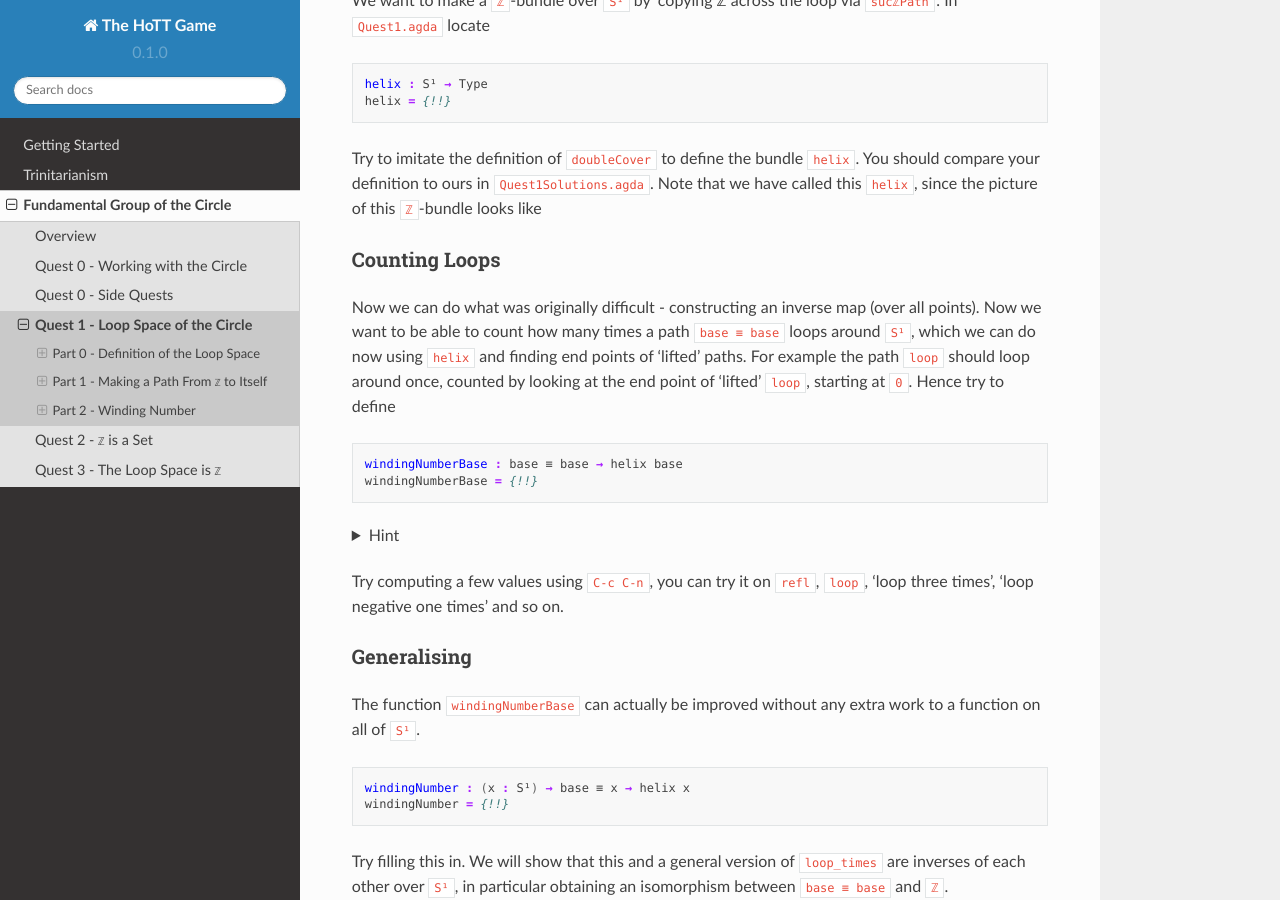
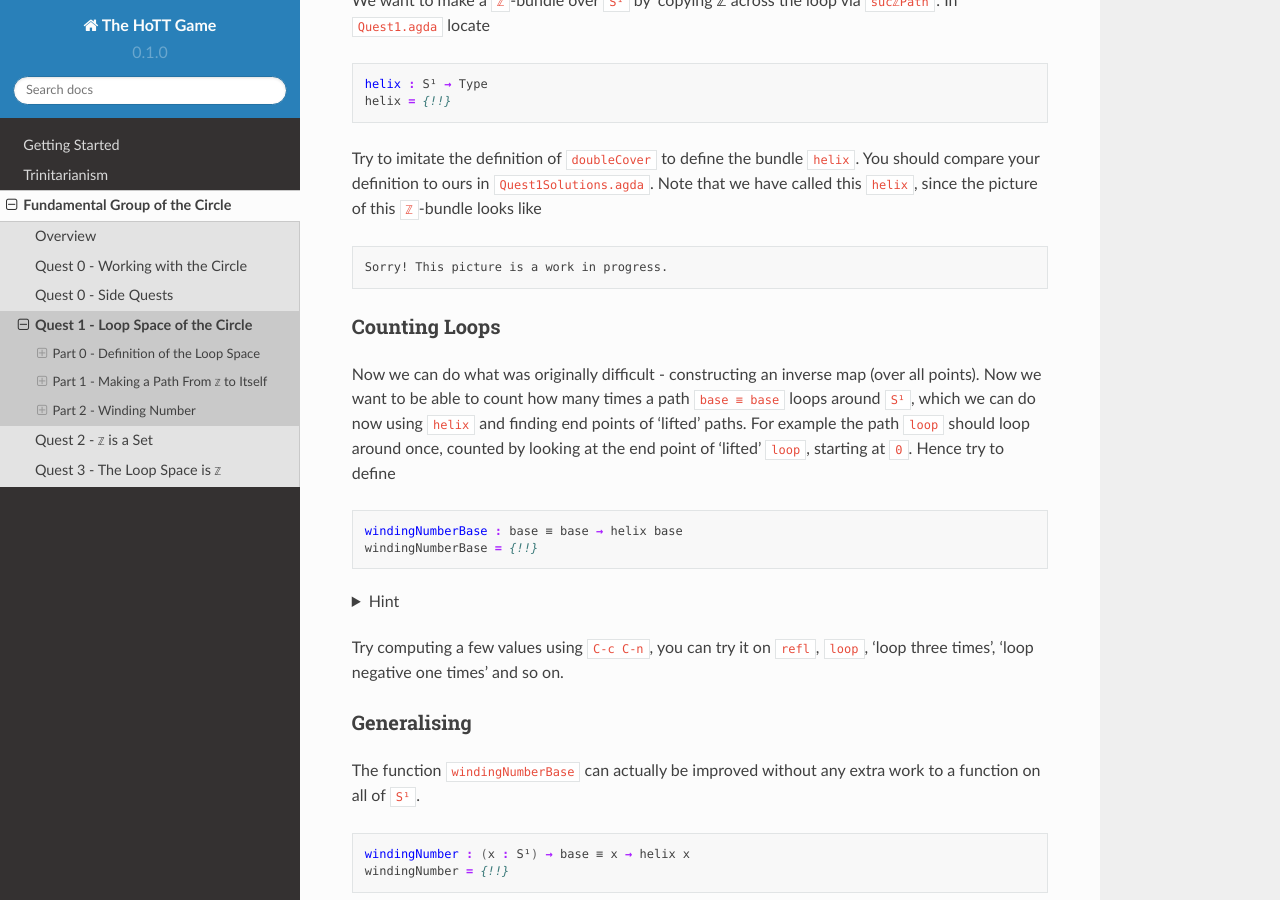
Before and after one commit to thehottgame/theHoTTGameGuide, a Sphinx documentation site: the page built from docs/source/1-fundamental-group/quest-1.rst, in a window 1280 px wide and 900 px high, scrolled down 4199 px. Built offline with Sphinx 7.4.7 and the Read the Docs theme 2.0.0, drawn with Linux system fonts in a browser that asks for light colours.

Commit message:
added comment for missing picture

```diff
--- a/docs/source/1-fundamental-group/quest-1.rst
+++ b/docs/source/1-fundamental-group/quest-1.rst
@@ -317,6 +317,10 @@ You should compare your definition to ours in ``Quest1Solutions.agda``.
 Note that we have called this ``helix``, since the picture of this ``ℤ``-bundle
 looks like
 
+.. code::
+
+   Sorry! This picture is a work in progress.
+
 ..
    .. image:: images/helix.png
       :width: 1000
```
